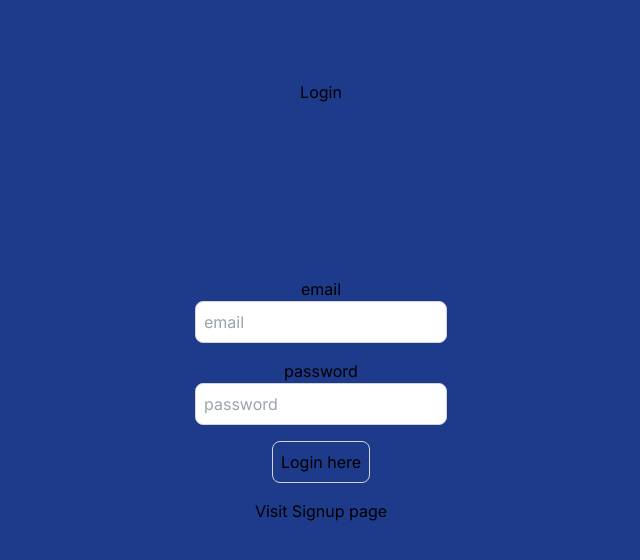
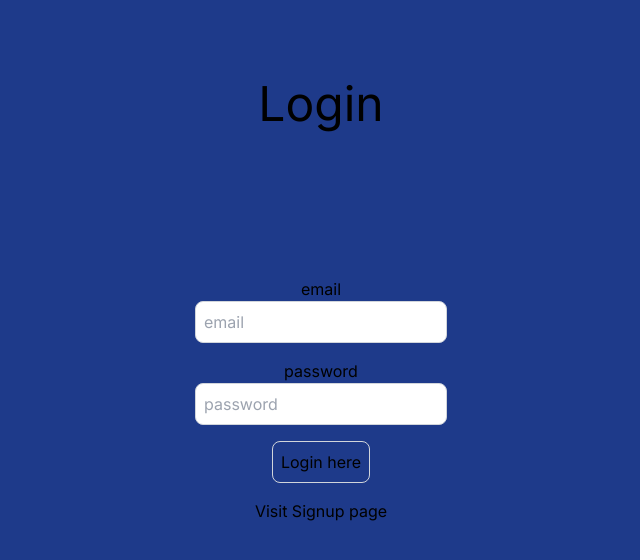
Before and after one commit to ChebbiMohamedLakhdher/myPFE, a Next.js app: page /login in a window 1280 px wide. Shown: the top 560 px of the page, without its empty margins (319-959 px from the left). Built offline with nearby package versions, Linux system fonts and the light colour scheme.

Commit message:
new files and folders

```diff
--- a/src/app/Signup/page.tsx
+++ b/src/app/Signup/page.tsx
@@ -45,7 +45,7 @@ export default function SignupPage() {
 
     return (
     <div className=" static bg-blue-900 flex flex-col items-center justify-center min-h-screen py-2">
-        <h1 className=" absolute top-20 text-3xl" >{loading ? "Processing" : "Signup"}</h1>
+        <h1 className=" absolute top-20 text-3xl" >Signup</h1>
         <hr />
         <label htmlFor="name">Name</label>
         <input
--- a/src/app/login/page.tsx
+++ b/src/app/login/page.tsx
@@ -46,7 +46,7 @@ export default function LoginPage() {
     return (
     <div className="static bg-blue-900 flex flex-col items-center justify-center min-h-screen py-2">
 
-        <h1 className=" absolute top-20 text-5 xl" >{loading ? "Processing" : "Login"}</h1>
+        <h1 className=" absolute top-20 text-5xl" >{loading ? "Processing" : "Login"}</h1>
 
 
 
```
